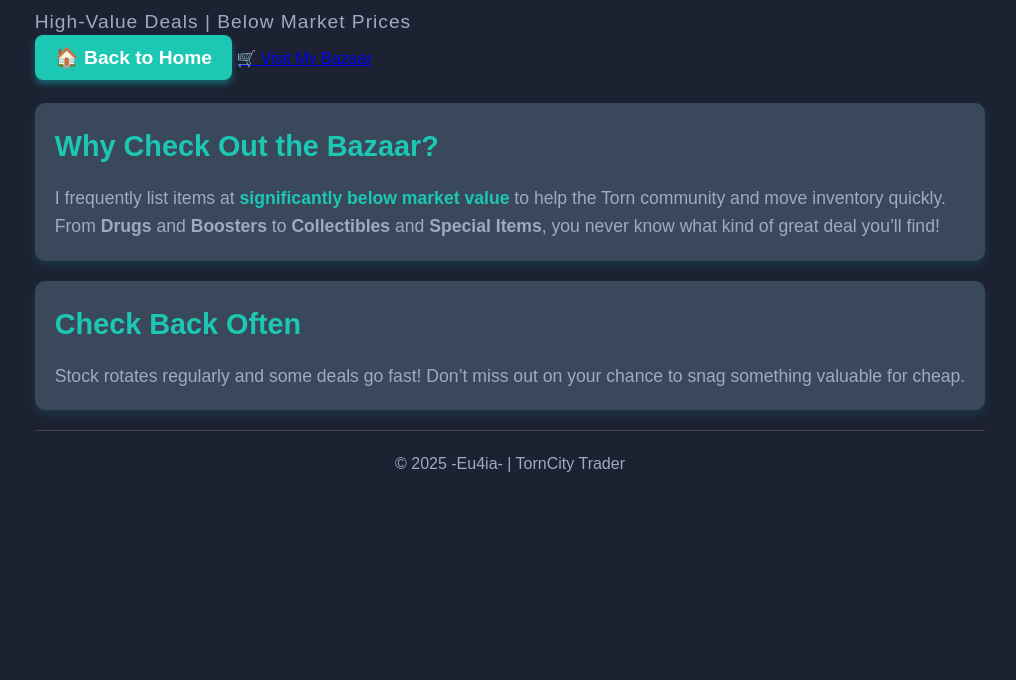
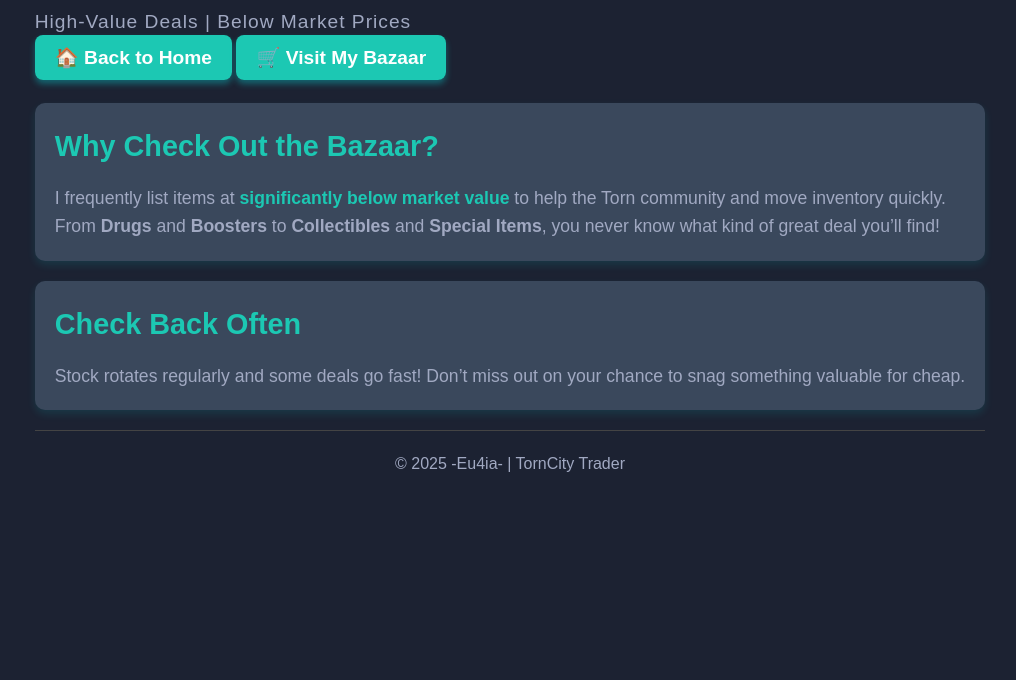
Before and after one commit to Eu4ia78/Trades-Site, a plain HTML site: page bazaar.html in a window 1280 px wide. Shown: the part 120-800 px from the top of the page, without its empty margins (130-1146 px from the left). Drawn offline with Linux system fonts and the light colour scheme.

Commit message:
Update bazaar.html

```diff
--- a/bazaar.html
+++ b/bazaar.html
@@ -14,7 +14,7 @@
         <p class="subtitle">High-Value Deals | Below Market Prices</p>
         <div class="buttons">
           <a href="index.html" target="_blank" class="btn">🏠 Back to Home</a>
-          <a href="https://www.torn.com/bazaar.php?userId=3652481#/" class="animated-button" target="_blank">🛒 Visit My Bazaar</a>
+          <a href="https://www.torn.com/bazaar.php?userId=3652481#/" class="btn" target="_blank">🛒 Visit My Bazaar</a>
         </div>
       </div>
     </header>
```
